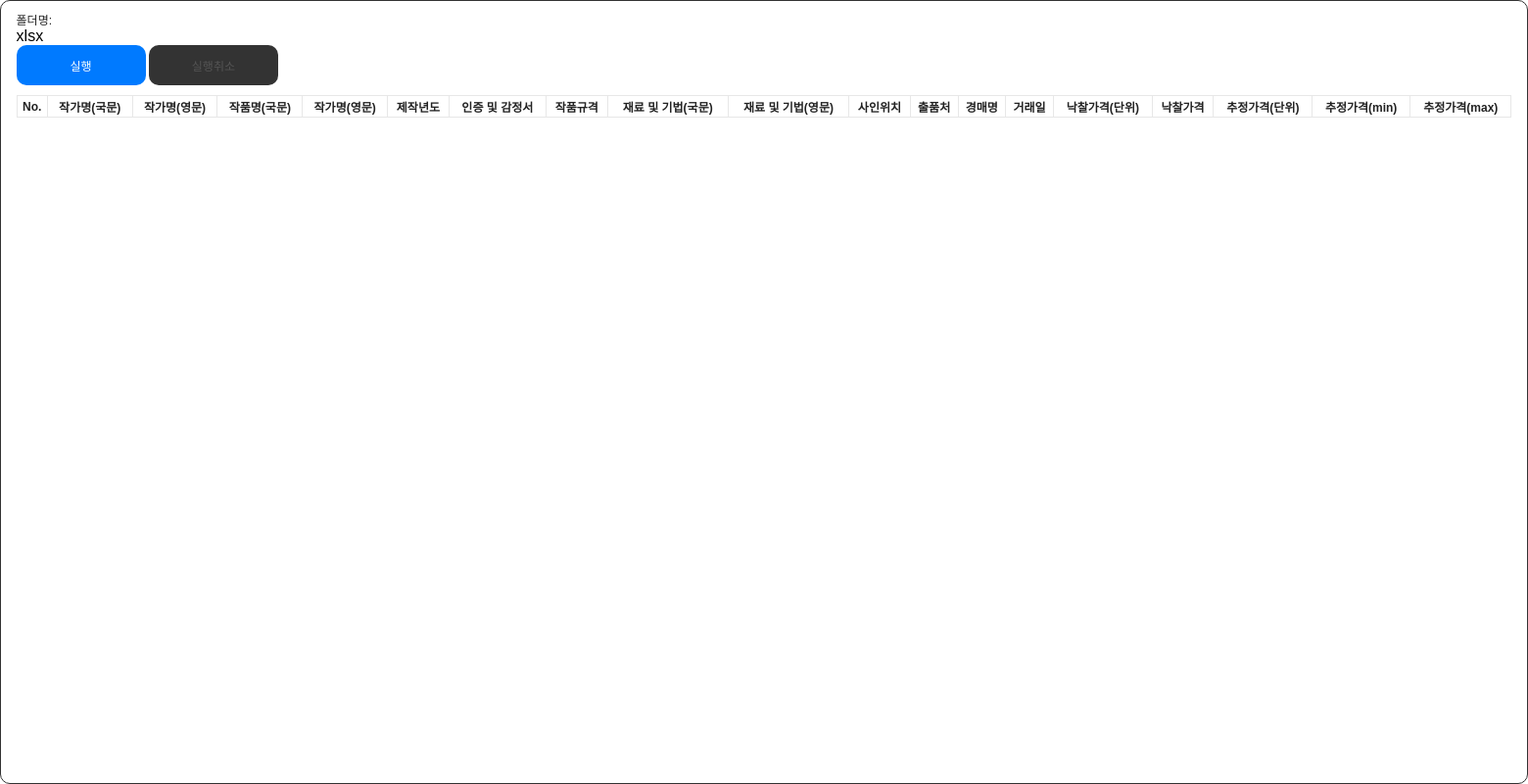
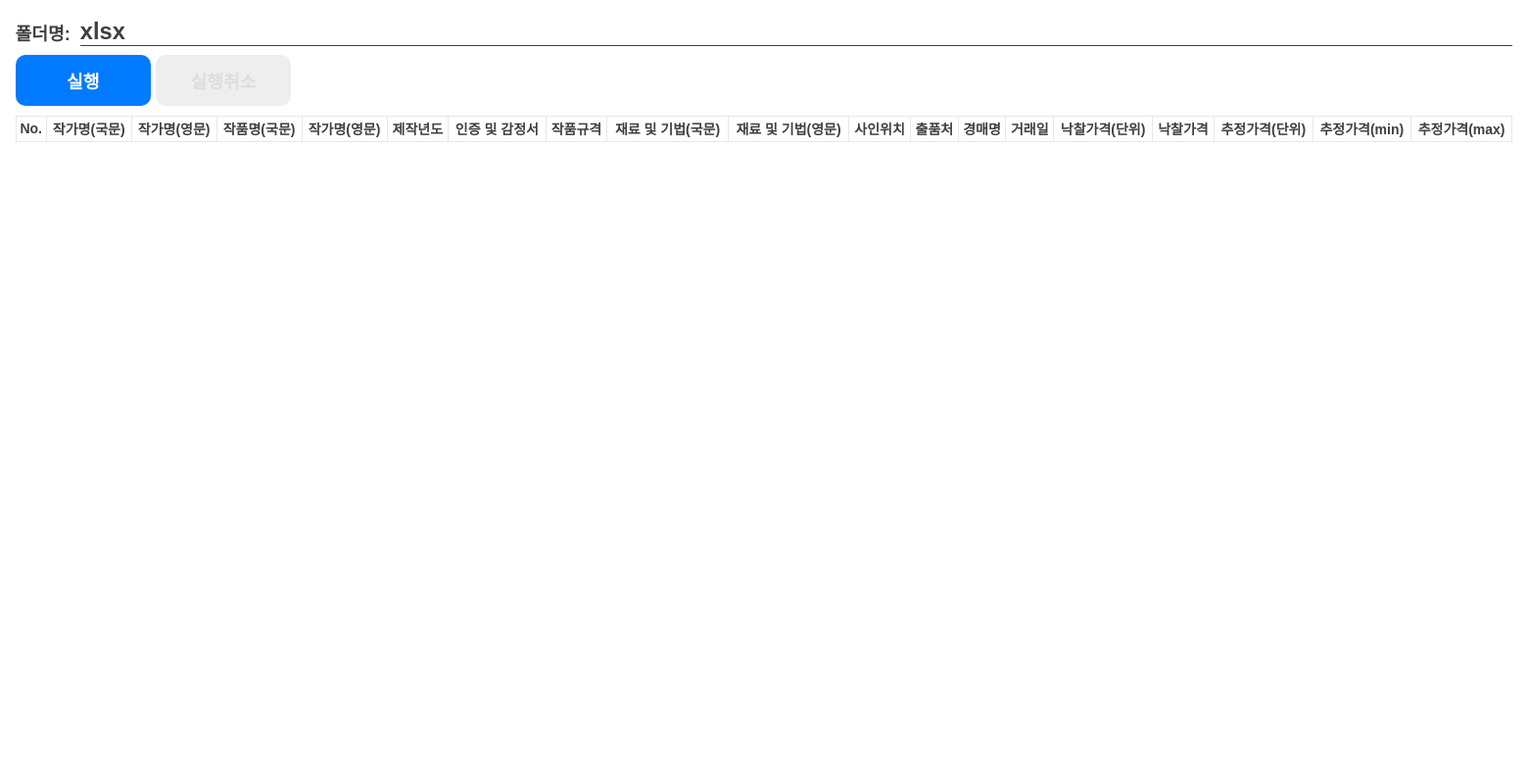
Before and after one commit to mooniljoo/kauction_website_scraper, an Electron app: page src/views/app/app.html in a window 1560 px wide. Shown: the whole page at 98% size. Drawn offline with Linux system fonts and the light colour scheme.

Commit message:
Update : copletion

```diff
--- a/package.json
+++ b/package.json
@@ -1,6 +1,6 @@
 {
   "name": "scarper",
-  "productName": "Auction Website Scraper",
+  "productName": "K-Auction Scraper",
   "version": "1.0.1",
   "description": "Auction Web Scraper with content",
   "main": "src/index.js",
@@ -24,7 +24,8 @@
         {
           "name": "@electron-forge/maker-squirrel",
           "config": {
-            "name": "crawlerjs"
+            "name": "K-Auction Scraper",
+            "icon": "./src/icons/favicon.ico"
           }
         },
         {
--- a/src/css/index.css
+++ b/src/css/index.css
@@ -1,8 +1,3 @@
-html {
-  height: calc(100% - 2px);
-  border: 1px solid #333333;
-  border-radius: 10px;
-}
 html,
 body {
   margin: 0;
@@ -13,14 +8,13 @@ body,
   height: 100%;
 }
 body,
-input,
-button {
-  font-size: 12px;
+input {
+  font-size: 15px;
   font-family: "Apple SD Gothic Neo", arial, sans-serif;
 }
 .dimm {
   display: none;
-  position: absolute;
+  position: fixed;
   top: 0;
   bottom: 0;
   left: 0;
@@ -33,9 +27,9 @@ button {
 }
 .modal {
   display: none;
-  position: absolute;
+  position: fixed;
   z-index: 999;
-  background: #111;
+  background: #fff;
   width: 50%;
   height: 300px;
   border-radius: 10px;
@@ -45,6 +39,7 @@ button {
   right: 0;
   bottom: 0;
   margin: auto;
+  font-weight: 600;
 }
 .modal.on {
   display: flex;
@@ -208,9 +203,30 @@ table {
 nav {
   padding: 10px 0;
 }
+nav > p {
+  display: flex;
+  margin: 0.5em 0;
+}
+nav > p > label {
+  display: inline-block;
+  align-self: center;
+}
+nav > p > input {
+  flex: 1 1 auto;
+  margin-left: 10px;
+  border-bottom: 1.5px solid transparent;
+}
+input:focus {
+  transition: all 0.5s linear;
+  border-bottom: 1.5px solid #3f3f3f;
+}
+nav,
+nav input {
+  font-size: 1.3em;
+  font-weight: 700;
+}
 nav.loading > .state > b {
   display: inline;
-  color: #fff;
   text-transform: uppercase;
   font-size: 1em;
   letter-spacing: 1.5px;
@@ -228,7 +244,7 @@ nav.loading > .state > .stick {
   display: inline-block;
   width: 30px;
   height: 3px;
-  background: #fff;
+  background: #3f3f3f;
   margin-left: -8px;
 }
 
@@ -383,23 +399,20 @@ nav.loading > .state > .stick:nth-child(2n) {
 .btn_warn:focus {
   background-color: #ffbe44;
 }
-.btn.disabled {
-  background-color: #333 !important;
-  color: #555 !important;
-  cursor: auto !important;
-}
+
 .btn {
   display: inline-block;
   cursor: pointer;
   min-width: 120px;
   color: #fff;
-  padding: 1em 0.5em;
+  padding: 0.7em 0.5em;
   border-radius: 10px;
   font-style: normal;
   text-align: center;
 }
-.themed {
-  color: #222;
+.themed,
+.themed input {
+  color: #3f3f3f;
 }
 table,
 th,
@@ -424,7 +437,7 @@ td:nth-child(1) {
   text-align: center;
 }
 tr:nth-child(2n) {
-  background-color: rgb(0 0 0 / 5%);
+  background-color: rgb(0 0 0 / 2%);
 }
 .themed .search_box {
   background: #fff;
@@ -436,12 +449,22 @@ tr:nth-child(2n) {
 .themed select {
   border: 1px solid #dfe1e5;
 }
+.btn.disabled {
+  background-color: #eee !important;
+  color: #ddd !important;
+  cursor: auto !important;
+}
 @media (prefers-color-scheme: dark) {
   body {
     background-color: #222;
   }
+  .btn.disabled {
+    background-color: #333 !important;
+    color: #555 !important;
+    cursor: auto !important;
+  }
   tr:nth-child(2n) {
-    background-color: rgb(255 255 255 / 5%);
+    background-color: rgb(255 255 255 / 3%);
   }
   .themed {
     color: #ddd;
@@ -449,7 +472,7 @@ tr:nth-child(2n) {
   .table,
   th,
   td {
-    border-color: #555;
+    border-color: #333;
   }
   .themed input {
     color: #ddd;
@@ -481,8 +504,22 @@ tr:nth-child(2n) {
   ::-webkit-scrollbar-track {
     background-color: #666;
   }
+  input:focus {
+    border-bottom: 1.5px solid #eee;
+  }
+  nav.loading > .state > .stick {
+    background: #eee;
+  }
+  .modal {
+    background-color: #111;
+  }
 }
-@media (min-width: 1340px) {
+@media (max-width: 1650px) {
+  body {
+    font-size: 14px;
+  }
+}
+@media (max-width: 1540px) {
   body {
     font-size: 12px;
   }
--- a/src/views/app/app.html
+++ b/src/views/app/app.html
@@ -4,6 +4,7 @@
     <meta charset="UTF-8" />
     <title>K-Auction Scraper</title>
     <link rel="stylesheet" href="../../css/index.css" />
+    <link rel="icon" type="image/x-icon" href="../../icons/favicon.ico" />
     <script src="./app.js"></script>
   </head>
   <body>
@@ -17,6 +18,7 @@
       </header> -->
       <div class="container">
         <nav>
+          <p>
             <label for="input_dirName">폴더명:</label>
             <input
               id="input_dirName"
@@ -27,7 +29,13 @@
               required
               onkeypress="onPress()"
             />
-          <div id="btnRunning" class="btn btn_primary" onclick="onSubmit(this)">
+          </p>
+          <div
+            id="btnRunning"
+            class="btn btn_primary"
+            title="이 버튼을 눌러 실행하세요."
+            onclick="onSubmit(this)"
+          >
             실행
           </div>
           <!-- <div class="btn btn_info" onclick="openFolder(this)">폴더열기</div>
```
Also changed, not shown: src/icons/favicon.ico (added), src/icons/icon.png (deleted), 1 other file. Lines whose indentation alone changed are shown as unchanged.
